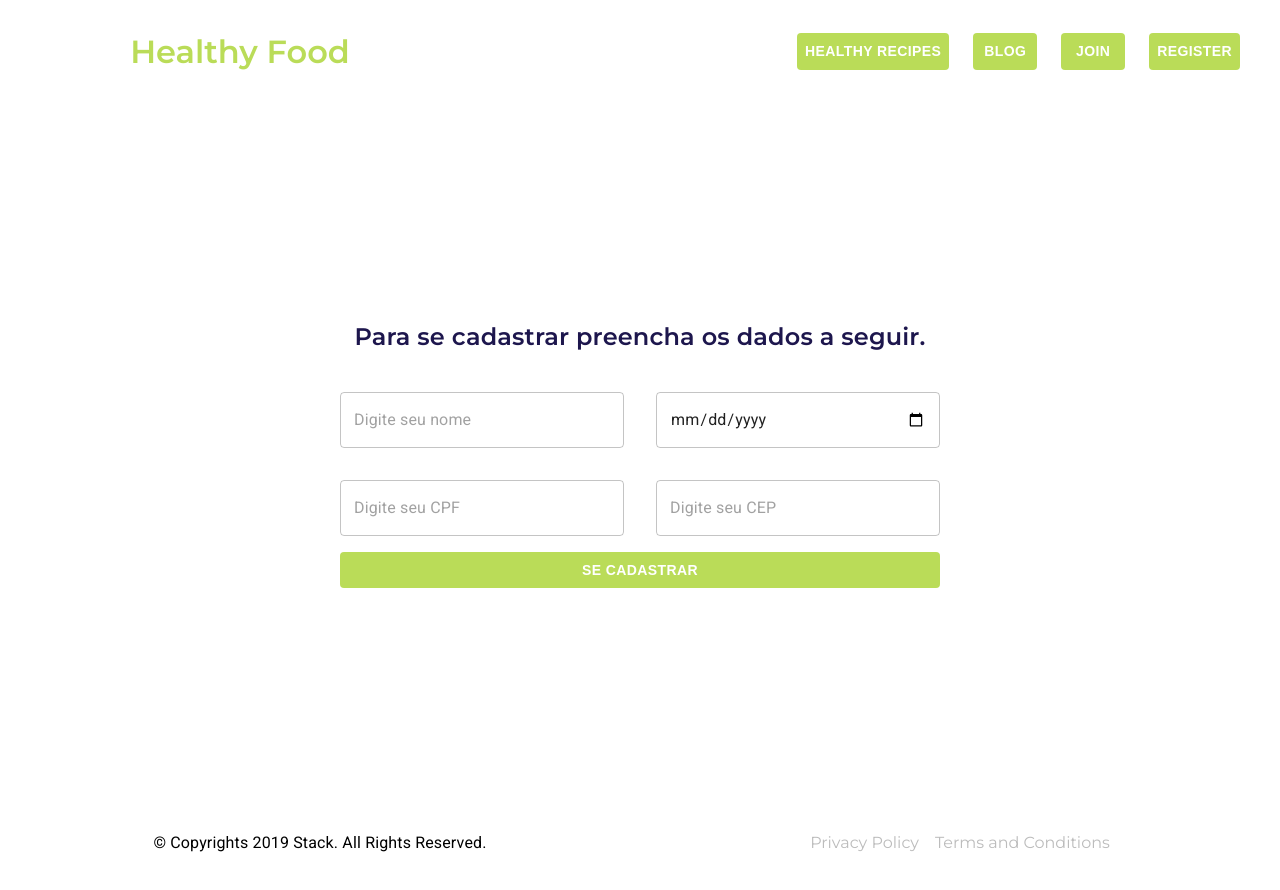
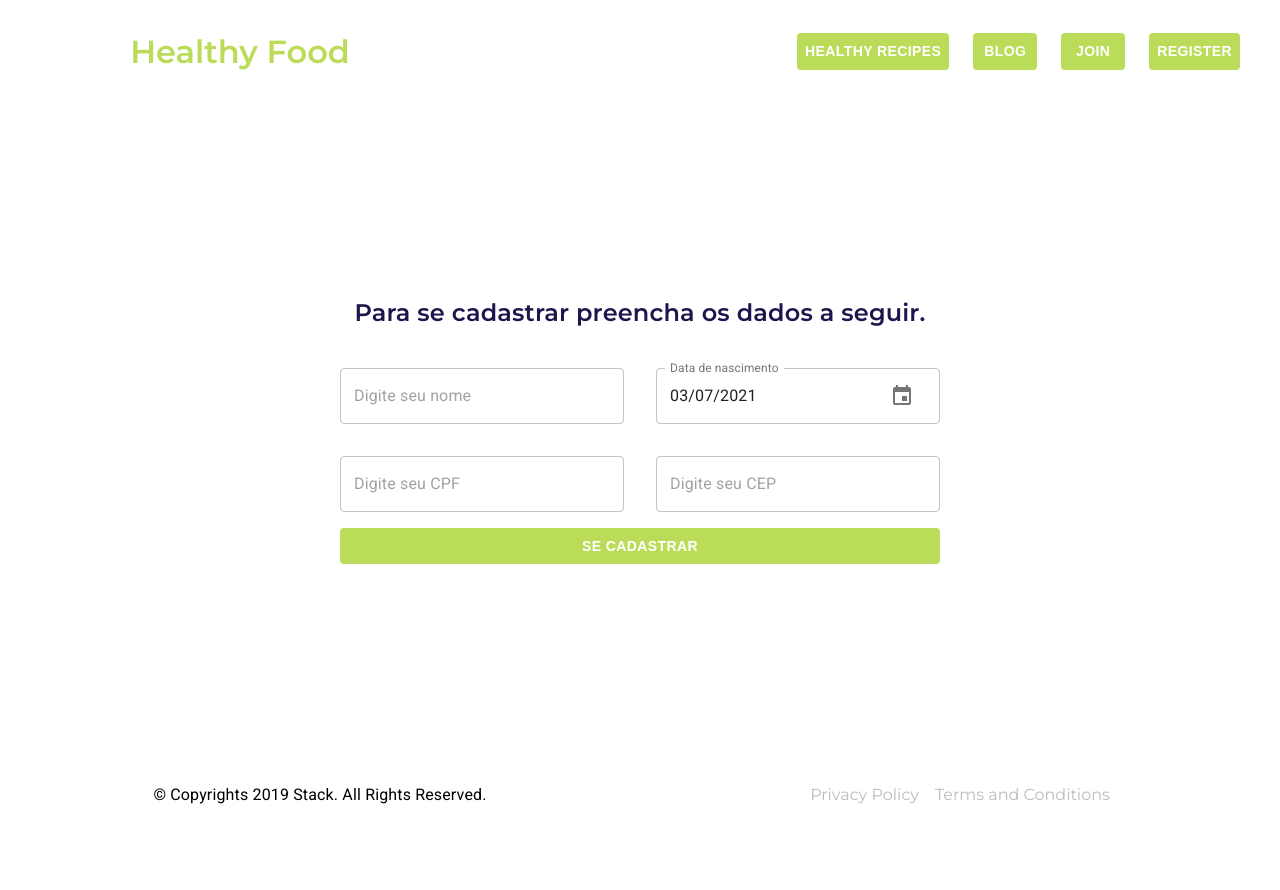
Before and after one commit to dFrance/healthyfood, a React (Create React App) app: page /register in a window 1280 px wide. Shown: the top 890 px of the page. After the commit the page ends 846 px from the top, so only its background shows below. Built offline with nearby package versions, Linux system fonts and the light colour scheme; a web font is replaced by a local one.

Commit message:
Tudo certo, falta validação por completo do cpf

```diff
--- a/package.json
+++ b/package.json
@@ -3,8 +3,10 @@
   "version": "0.1.0",
   "private": true,
   "dependencies": {
+    "@date-io/date-fns": "1.x",
     "@material-ui/core": "^4.11.4",
     "@material-ui/icons": "^4.11.2",
+    "@material-ui/pickers": "^3.3.10",
     "@testing-library/jest-dom": "^5.11.4",
     "@testing-library/react": "^11.1.0",
     "@testing-library/user-event": "^12.1.10",
@@ -12,12 +14,15 @@
     "@types/node": "^12.0.0",
     "@types/react": "^17.0.0",
     "@types/react-dom": "^17.0.0",
+    "@types/react-input-mask": "^3.0.0",
     "@types/react-router-dom": "^5.1.7",
     "bootstrap": "^5.0.2",
     "cep-promise": "^4.1.1",
+    "date-fns": "^2.22.1",
     "firebase": "^8.7.0",
     "react": "^17.0.2",
     "react-dom": "^17.0.2",
+    "react-input-mask": "^2.0.4",
     "react-number-format": "^4.6.4",
     "react-router-dom": "^5.2.0",
     "react-scripts": "4.0.3",
--- a/src/Components/Form/index.tsx
+++ b/src/Components/Form/index.tsx
@@ -1,9 +1,18 @@
 import React, { useState, FormEvent } from 'react';
+import ptLocale from "date-fns/locale/pt";
 import { TextField, Typography, Grid, Box } from '@material-ui/core'
 import { ButtonNav } from '../Atoms/Buttons/styles'
 import { Content } from './styles'
 import { useEffect } from 'react';
 import NumberFormat from 'react-number-format';
+import InputMask from 'react-input-mask';
+import DateFnsUtils from '@date-io/date-fns';
+import {
+    MuiPickersUtilsProvider,
+    KeyboardTimePicker,
+    KeyboardDatePicker,
+} from '@material-ui/pickers';
+
 
 type ConsultaCepProps = {
     state: string;
@@ -15,15 +24,17 @@ type ConsultaCepProps = {
 export function Form() {
     //const [submit, setSubmit] = useState();
     const [name, setName] = useState('');
-    const [birthday, setBirthday] = useState('');
+    const [birthday, setBirthday] = useState(new Date());
     const [cpf, setCpf] = useState('');
     const [cep, setCep] = useState('');
     const [number, setNumber] = useState('');
     const [complement, setComplement] = useState('');
     const users = localStorage.getItem("Usuário");
-    const [messageError, setMessageError] = useState(false);
+    const [messageErrorCep, setMessageErrorCep] = useState(false);
+    const [messageErrorCpf, setMessageErrorCpf] = useState(false);
+    const [messageErrorBirth, setMessageErrorBirth] = useState(false);
     const [useCep, setUseCep] = useState<ConsultaCepProps>();
-    const [address, setAddress] = useState(false)
+
 
     interface NumberFormatCustomProps {
         inputRef: (instance: NumberFormat | null) => void;
@@ -51,50 +62,81 @@ export function Form() {
             />)
     }
 
+    function handleBirthdayChange(date: any) {
+        if (date == "Invalid Date") {
+            console.log("Opa")
+            setMessageErrorBirth(true)
+        } else {
+            setMessageErrorBirth(false)
+        }
+        setBirthday(date)
+    }
 
     // Funções do CEP
 
-    function handleChangeCep(event: any) {
-        setCep(event.target.value)
-    }
-
     useEffect(() => {
         validateCep()
+        console.log(cep)
     }, [cep]);
 
 
     async function validateCep() {
-        if (cep.length == 8) {
+        const cepNumbers = cep.replace(/\D/g, "");
+        if (cepNumbers.length === 0) {
+            setMessageErrorCep(false)
+            setUseCep(undefined)
+        } else {
+            if (cepNumbers.length === 8) {
                 const consultaCep = await (await fetch(`https://brasilapi.com.br/api/cep/v2/${cep}`)).json()
                 if (consultaCep.errors) {
-                setMessageError(true)
-                setAddress(false)
+                    setMessageErrorCep(true)
                     setUseCep(undefined)
                 } else {
                     console.log(consultaCep)
-                setMessageError(false)
-                setAddress(true)
+                    setMessageErrorCep(false)
                     setUseCep(consultaCep)
+                }
             }
         }
     }
 
     async function handleSubmit(event: FormEvent) {
         event.preventDefault();
+        const cepNumbers = cep.replace(/\D/g, "");
+        const cpfNumbers = cpf.replace(/\D/g, "");
+        if (cepNumbers.length < 8 || useCep == undefined) {
+            setMessageErrorCep(true)
+            return
 
+        }
+
+        if (cpfNumbers.length < 11) {
+            setMessageErrorCpf(true)
+            return
+        }
         const user = {
-            name: name,
-            birthday: birthday,
-            CPF: cpf,
-            CEP: cep,
+            "Nome": name,
+            "Data de nascimento": birthday,
+            "CPF": cpf,
+            "CEP": cep,
+            "Endereço": {
+                "Estado": useCep?.state,
+                "Cidade": useCep?.city,
+                "Bairro": useCep?.neighborhood,
+                "Rua": useCep?.street,
+                "Numero": number,
+                "Complemento": complement,
+            }
         }
 
         localStorage.setItem('Usuário', JSON.stringify(user));
+        console.log(users)
+
 
     }
     useEffect(() => {
         console.log(users)
-    }, [localStorage])
+    }, [])
     return (
         <Content>
             <form onSubmit={handleSubmit} style={{ maxWidth: 600 }}>
@@ -106,25 +148,57 @@ export function Form() {
                         <TextField value={name} onChange={event => setName(event.target.value)} required fullWidth variant="outlined" placeholder="Digite seu nome" />
                     </Grid>
                     <Grid item xs={12} md={6}>
-                        <TextField value={birthday} type="date" onChange={event => setBirthday(event.target.value)} required fullWidth variant="outlined" placeholder="Digite sua data de nascimento" />
+                        {/* <TextField value={birthday} type="date" onChange={event => setBirthday(event.target.value)} required fullWidth variant="outlined" placeholder="Digite sua data de nascimento" /> */}
+                        <MuiPickersUtilsProvider utils={DateFnsUtils} locale={ptLocale}>
+                            <KeyboardDatePicker
+                                style={{ width: "100%" }}
+                                autoOk
+                                disableToolbar
+                                inputVariant="outlined"
+                                format="dd/MM/yyyy"
+                                label="Data de nascimento"
+                                error={messageErrorBirth}
+                                helperText={messageErrorBirth && "Formato inválido"}
+                                value={birthday}
+                                onChange={handleBirthdayChange}
+                            />
+                        </MuiPickersUtilsProvider>
                     </Grid>
                     <Grid item xs={12} md={6}>
-                        <TextField value={cpf} type="number" onChange={event => setCpf(event.target.value)} required fullWidth variant="outlined" placeholder="Digite seu CPF" />
+                        <InputMask
+                            value={cpf}
+                            mask="999.999.999-99"
+                            onChange={event => setCpf(event.target.value)}
+                        >
+                            {() => (
+                                <TextField
+                                    required fullWidth variant="outlined"
+                                    placeholder="Digite seu CPF"
+                                    error={messageErrorCpf}
+                                    helperText={messageErrorCpf && "CPF inválido"}
+                                />
+                            )}
+                        </InputMask>
                     </Grid>
                     <Grid item xs={12} md={6}>
+                        <InputMask
+                            mask="99999-999"
+                            value={cep}
+                            onChange={event => setCep(event.target.value)}
+                        >
+                            {
+                                () => (
                                     <TextField
                                         required
                                         fullWidth
-                            value={cep}
                                         variant="outlined"
-                            error={messageError}
                                         placeholder="Digite seu CEP"
-                            helperText={messageError && "CEP inválido"}
-                            onChange={handleChangeCep}
-                            InputProps={{
-                                inputComponent: NumberFormatCustom as any,
-                            }}
+                                        error={messageErrorCep}
+                                        helperText={messageErrorCep && "CEP inválido"}
                                     />
+                                )
+                            }
+                        </InputMask>
                     </Grid>
                     {useCep &&
                         <>
--- a/src/Components/Form/styles.ts
+++ b/src/Components/Form/styles.ts
@@ -1,7 +1,7 @@
 import styled from 'styled-components'
 
 export const Content = styled.div`
-    height: 78vh;
+    min-height: 72vh;
     align-items: center;
     justify-content: center;
     display: flex;
```
Also changed, not shown: 1 other file (tests, documents, lock files or other folders). Lines whose indentation alone changed are shown as unchanged.
